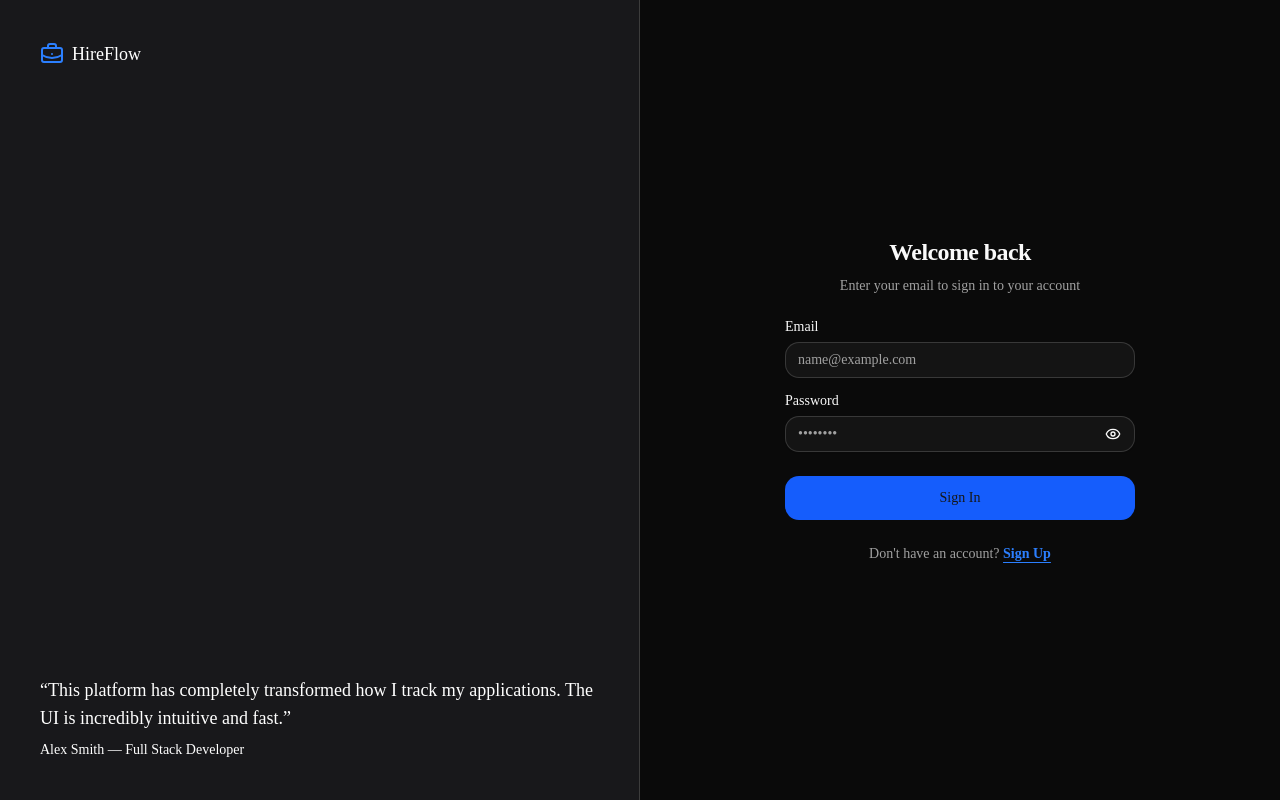
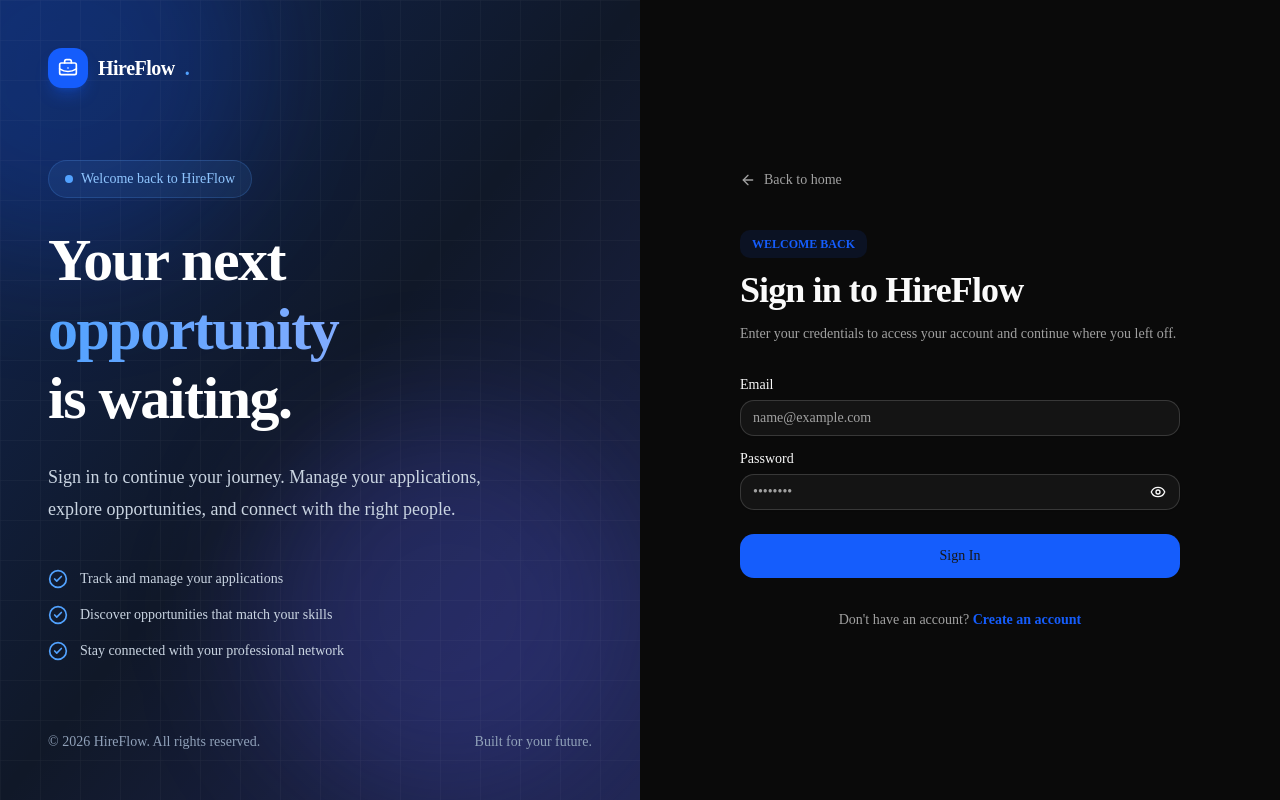
Before and after one commit to ayatbd/hire-flow, a Next.js app: page /login in a window 1280 px wide. Built offline with nearby package versions, Linux system fonts and the light colour scheme; no server answers.

Commit message:
update: login page and form

```diff
--- a/src/app/(auth)/login/page.tsx
+++ b/src/app/(auth)/login/page.tsx
@@ -1,5 +1,5 @@
 import { LoginForm } from "@/components/forms/login-form";
-import { BriefcaseBusiness } from "lucide-react";
+import { ArrowLeft, BriefcaseBusiness, CheckCircle2 } from "lucide-react";
 import { Metadata } from "next";
 import Link from "next/link";
 
@@ -10,52 +10,134 @@ export const metadata: Metadata = {
 
 export default function LoginPage() {
   return (
-    <div className="container relative min-h-screen flex-col items-center justify-center grid lg:max-w-none lg:grid-cols-2 lg:px-0">
-      {/* --- Left Side: Branding/Visual --- */}
-      <div className="relative hidden h-full flex-col bg-muted p-10 text-white lg:flex dark:border-r">
-        <div className="absolute inset-0 bg-zinc-900" />{" "}
-        {/* Replace with an image background if desired */}
+    <div className="min-h-screen grid lg:grid-cols-2 bg-background">
+      {/* Left Branding Section */}
+      <div className="relative hidden lg:flex flex-col justify-between overflow-hidden bg-[#101828] p-12 text-white">
+        {/* Background Decorations */}
+        <div className="absolute inset-0 bg-gradient-to-br from-blue-600/20 via-transparent to-indigo-500/20" />
+
+        <div className="absolute -top-32 -left-32 h-96 w-96 rounded-full bg-blue-600/20 blur-3xl" />
+
+        <div className="absolute bottom-0 right-0 h-96 w-96 rounded-full bg-indigo-500/20 blur-3xl" />
+
+        {/* Grid Pattern */}
+        <div
+          className="absolute inset-0 opacity-[0.06]"
+          style={{
+            backgroundImage:
+              "linear-gradient(rgba(255,255,255,.5) 1px, transparent 1px), linear-gradient(90deg, rgba(255,255,255,.5) 1px, transparent 1px)",
+            backgroundSize: "40px 40px",
+          }}
+        />
+
+        {/* Logo */}
         <Link
           href="/"
-          className="relative z-20 flex items-center text-lg font-medium"
+          className="relative z-10 flex items-center gap-2.5 text-xl font-bold tracking-tight"
         >
-          <BriefcaseBusiness className="mr-2 h-6 w-6 text-blue-500" />
-          HireFlow
+          <div className="flex h-10 w-10 items-center justify-center rounded-xl bg-blue-600 shadow-lg shadow-blue-600/30">
+            <BriefcaseBusiness className="h-5 w-5 text-white" />
+          </div>
+          HireFlow<span className="text-blue-400">.</span>
         </Link>
-        <div className="relative z-20 mt-auto">
-          <blockquote className="space-y-2">
-            <p className="text-lg">
-              &ldquo;This platform has completely transformed how I track my
-              applications. The UI is incredibly intuitive and fast.&rdquo;
-            </p>
-            <footer className="text-sm">
-              Alex Smith — Full Stack Developer
-            </footer>
-          </blockquote>
+
+        {/* Main Content */}
+        <div className="relative z-10 max-w-xl space-y-7">
+          <div className="inline-flex items-center gap-2 rounded-full border border-blue-400/20 bg-blue-400/10 px-4 py-2 text-sm text-blue-300">
+            <span className="h-2 w-2 rounded-full bg-blue-400" />
+            Welcome back to HireFlow
+          </div>
+
+          <h1 className="text-5xl font-bold leading-[1.15] tracking-tight xl:text-6xl">
+            Your next
+            <span className="block bg-gradient-to-r from-blue-400 to-indigo-300 bg-clip-text text-transparent">
+              opportunity
+            </span>
+            is waiting.
+          </h1>
+
+          <p className="max-w-md text-lg leading-8 text-slate-300">
+            Sign in to continue your journey. Manage your applications, explore
+            opportunities, and connect with the right people.
+          </p>
+
+          {/* Benefits */}
+          <div className="space-y-4 pt-4">
+            {[
+              "Track and manage your applications",
+              "Discover opportunities that match your skills",
+              "Stay connected with your professional network",
+            ].map((item) => (
+              <div
+                key={item}
+                className="flex items-center gap-3 text-sm text-slate-300"
+              >
+                <CheckCircle2 className="h-5 w-5 shrink-0 text-blue-400" />
+                {item}
+              </div>
+            ))}
+          </div>
+        </div>
+
+        {/* Footer */}
+        <div className="relative z-10 flex items-center justify-between text-sm text-slate-400">
+          <span>
+            © {new Date().getFullYear()} HireFlow. All rights reserved.
+          </span>
+          <span>Built for your future.</span>
         </div>
       </div>
 
-      {/* --- Right Side: Login Form --- */}
-      <div className="lg:p-8">
-        <div className="mx-auto flex w-full flex-col justify-center space-y-6 sm:w-87.5">
-          <div className="flex flex-col space-y-2 text-center">
-            <h1 className="text-2xl font-semibold tracking-tight">
-              Welcome back
-            </h1>
-            <p className="text-sm text-muted-foreground">
-              Enter your email to sign in to your account
+      {/* Right Login Section */}
+      <div className="relative flex min-h-screen flex-col items-center justify-center px-5 py-10 sm:px-10 lg:px-12">
+        {/* Mobile Logo */}
+        <Link
+          href="/"
+          className="mb-10 flex items-center gap-2 text-xl font-bold tracking-tight lg:hidden"
+        >
+          <div className="flex h-9 w-9 items-center justify-center rounded-lg bg-blue-600">
+            <BriefcaseBusiness className="h-5 w-5 text-white" />
+          </div>
+          HireFlow<span className="text-blue-600">.</span>
+        </Link>
+
+        <div className="w-full max-w-[440px]">
+          {/* Back to Home */}
+          <Link
+            href="/"
+            className="mb-10 inline-flex items-center gap-2 text-sm text-muted-foreground transition-colors hover:text-foreground"
+          >
+            <ArrowLeft className="h-4 w-4" />
+            Back to home
+          </Link>
+
+          {/* Heading */}
+          <div className="mb-8 space-y-3">
+            <div className="inline-flex rounded-lg bg-blue-600/10 px-3 py-1.5 text-xs font-semibold text-blue-600">
+              WELCOME BACK
+            </div>
+
+            <h2 className="text-3xl font-bold tracking-tight sm:text-4xl">
+              Sign in to HireFlow
+            </h2>
+
+            <p className="text-sm leading-6 text-muted-foreground">
+              Enter your credentials to access your account and continue where
+              you left off.
             </p>
           </div>
 
+          {/* Login Form */}
           <LoginForm />
 
-          <p className="px-8 text-center text-sm text-muted-foreground">
-            Don&apos;t have an account?{" "}
+          {/* Register Link */}
+          <p className="mt-8 text-center text-sm text-muted-foreground">
+            Don't have an account?{" "}
             <Link
               href="/register"
-              className="underline underline-offset-4 hover:text-primary text-blue-500 font-semibold"
+              className="font-semibold text-blue-600 underline-offset-4 transition-colors hover:text-blue-700 hover:underline"
             >
-              Sign Up
+              Create an account
             </Link>
           </p>
         </div>
```
